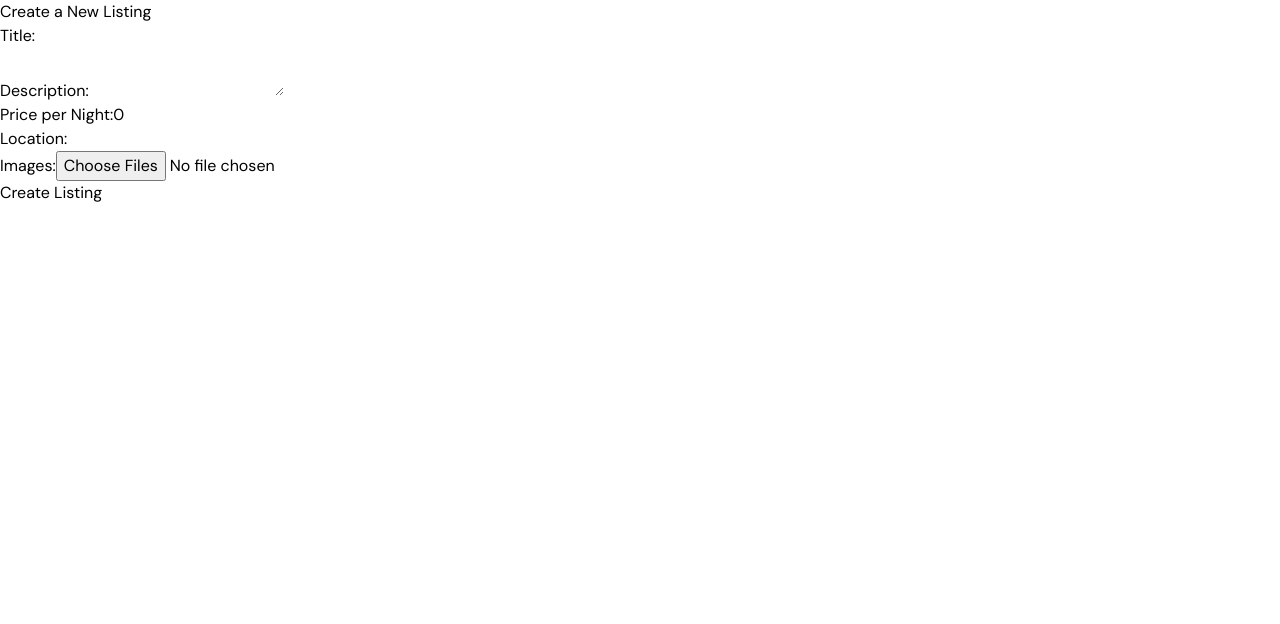
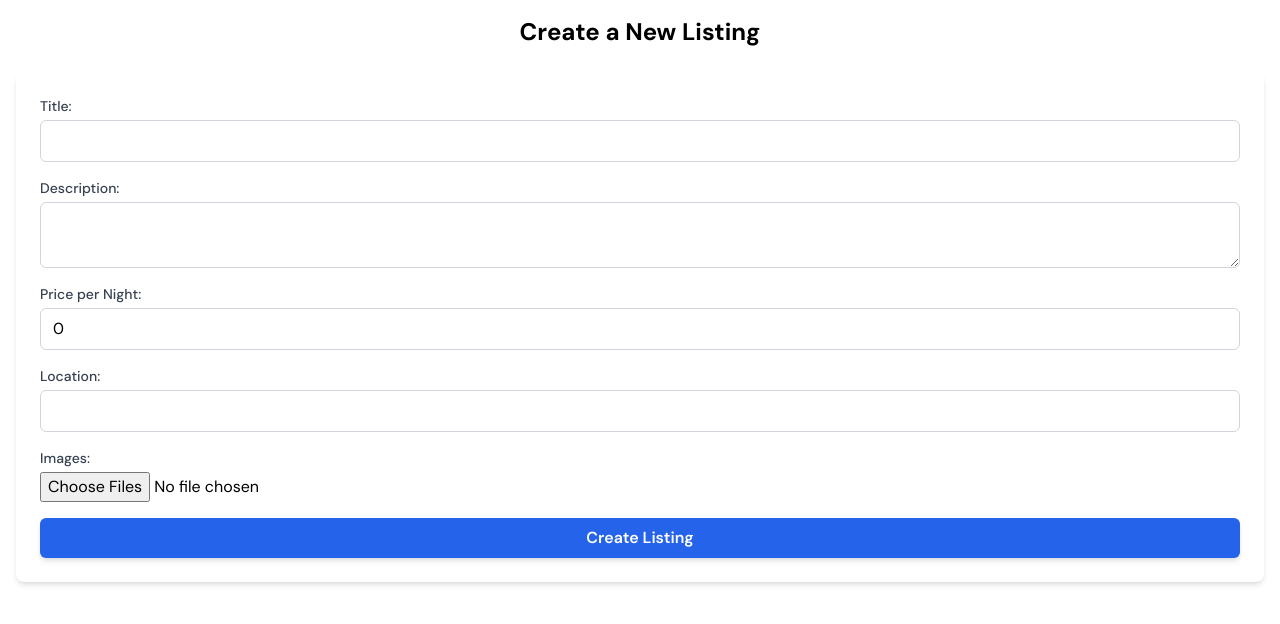
Before and after one commit to vanheaven-ui/renthub, a Next.js app in the folder frontend/: page /listing/create in a window 1280 px wide. Shown: the top 624 px of the page. Built offline with nearby package versions, Linux system fonts and the light colour scheme; no server answers.

Commit message:
fix:Modify tailwind config to pick up utilities and style the errorsand loading screens for better display

```diff
--- a/frontend/src/app/page.tsx
+++ b/frontend/src/app/page.tsx
@@ -1,4 +1,4 @@
-"use client"
+"use client";
 
 import { useQuery } from "@tanstack/react-query";
 import { getListings } from "@/lib/api";
@@ -14,8 +14,18 @@ const HomePage = () => {
     queryFn: getListings,
   });
 
-  if (isLoading) return <div>Loading listings...</div>;
-  if (error) return <div>Error fetching listings.</div>;
+  if (isLoading)
+    return (
+      <div className="h-screen flex justify-center items-center">
+        Loading listings...
+      </div>
+    );
+  if (error)
+    return (
+      <div className="h-screen flex justify-center items-center">
+        Error fetching listings.
+      </div>
+    );
 
   return (
     <div className="container mx-auto p-4">
--- a/frontend/tailwind.config.js
+++ b/frontend/tailwind.config.js
@@ -1,9 +1,9 @@
 /** @type {import('tailwindcss').Config} */
 module.exports = {
   content: [
-    "./pages/**/*.{js,ts,jsx,tsx}",
-    "./components/**/*.{js,ts,jsx,tsx}",
-    "./app/**/*.{js,ts,jsx,tsx}",
+    "./app/**/*.{js,ts,jsx,tsx,mdx}",
+    "./components/**/*.{js,ts,jsx,tsx,mdx}",
+    "./src/**/*.{js,ts,jsx,tsx,mdx}",
   ],
   theme: {
     extend: {},
```
